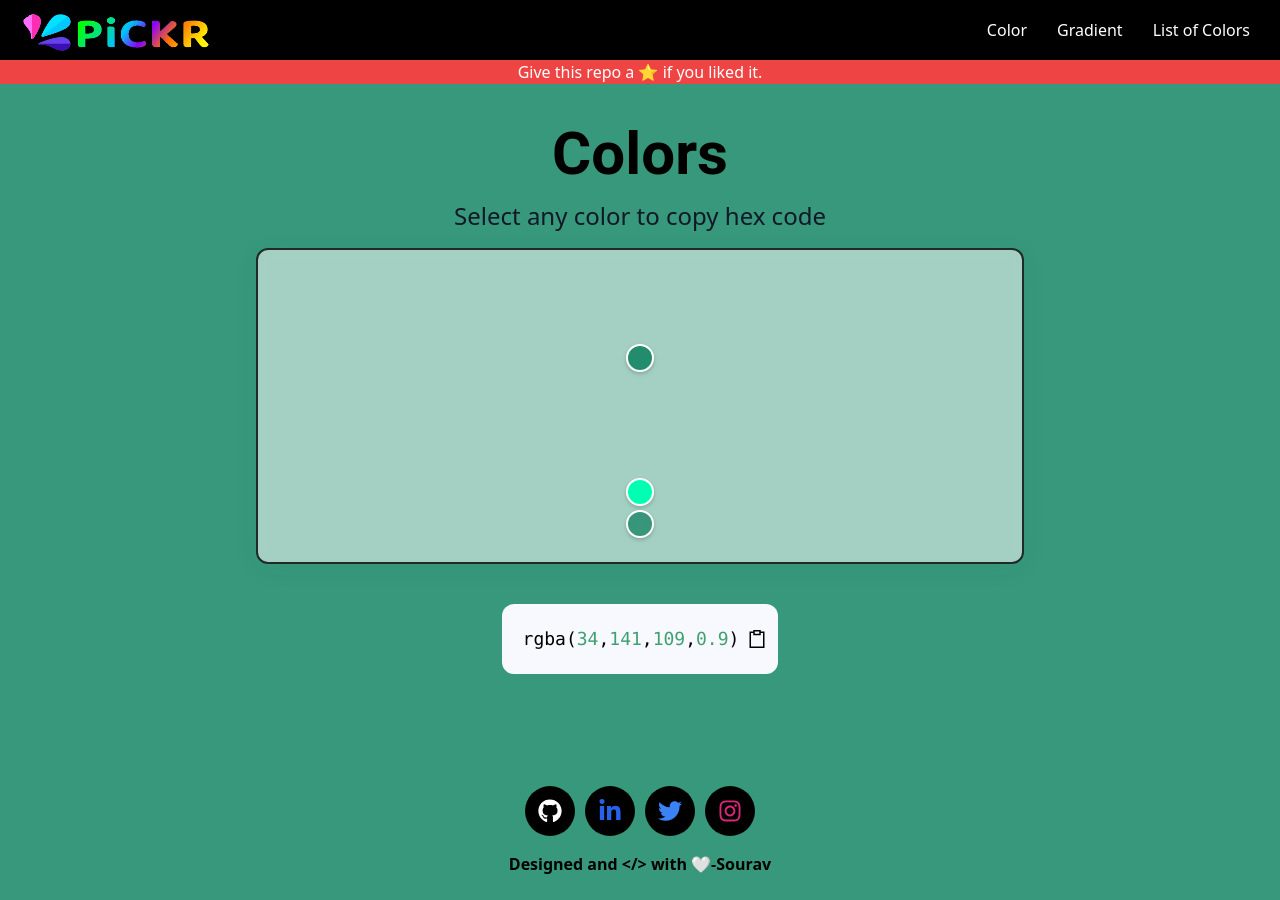
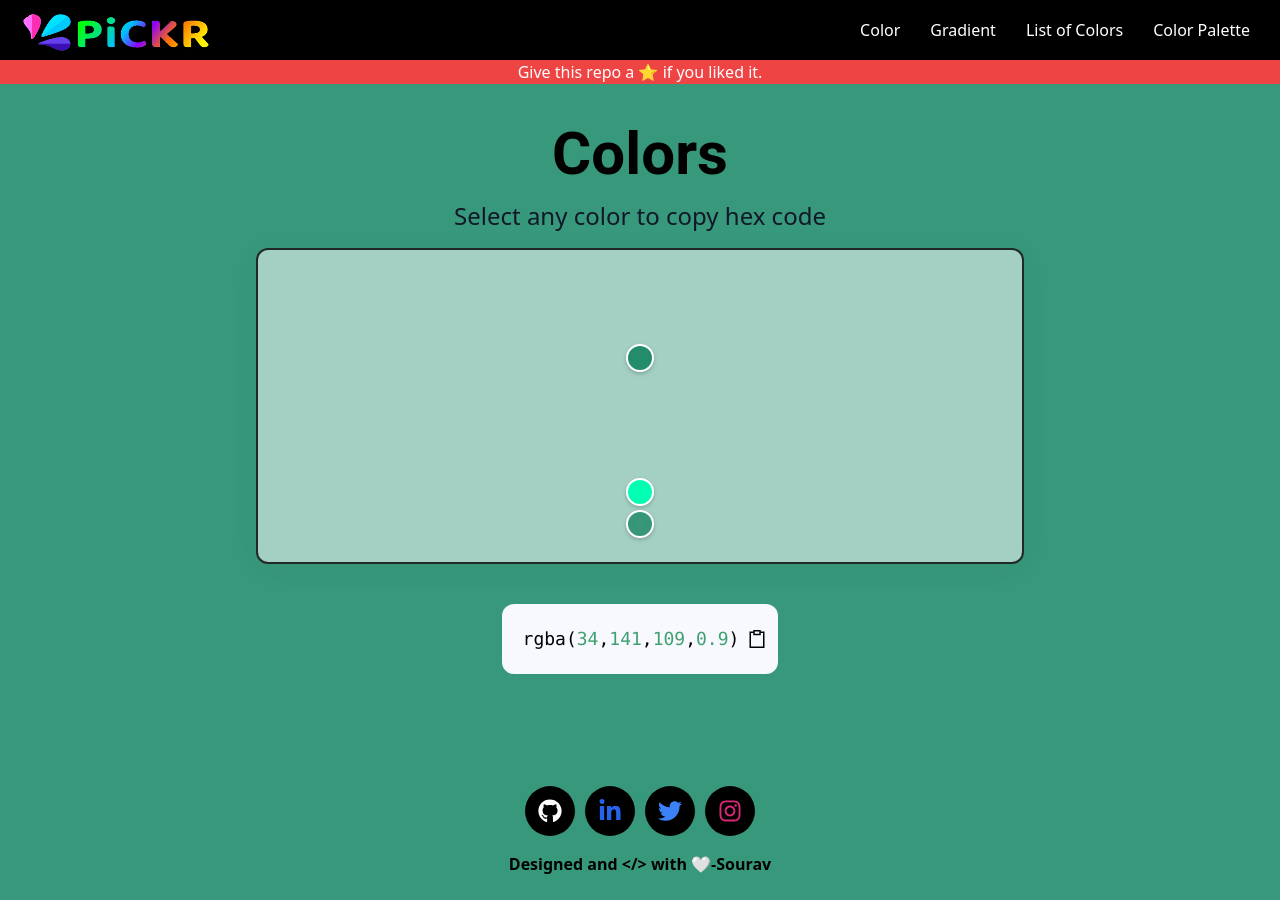
Before and after one commit to laxupaddhyay/pickr-app, a React (Create React App) app: page / in a window 1280 px wide. Built offline with nearby package versions, Linux system fonts and the light colour scheme.

Commit message:
Update Header.js

```diff
--- a/src/components/Header.js
+++ b/src/components/Header.js
@@ -49,6 +49,8 @@ const Header = () => {
       navigate("/gradient");
     } else if (type === "color-shades") {
       navigate("/color-shades");
+    } else if (type === "color-palette") {
+      navigate("/color-palette");
     }
     setMobileMenu(false);
   };
@@ -75,6 +77,12 @@ const Header = () => {
           >
             List of Colors
           </li>
+          <li
+            className="menuItem"
+            onClick={() => navigationHandler("color-palette")}
+          >
+            Color Palette
+          </li>
         </ul>
 
         <div className="mobileMenuItems">
```
